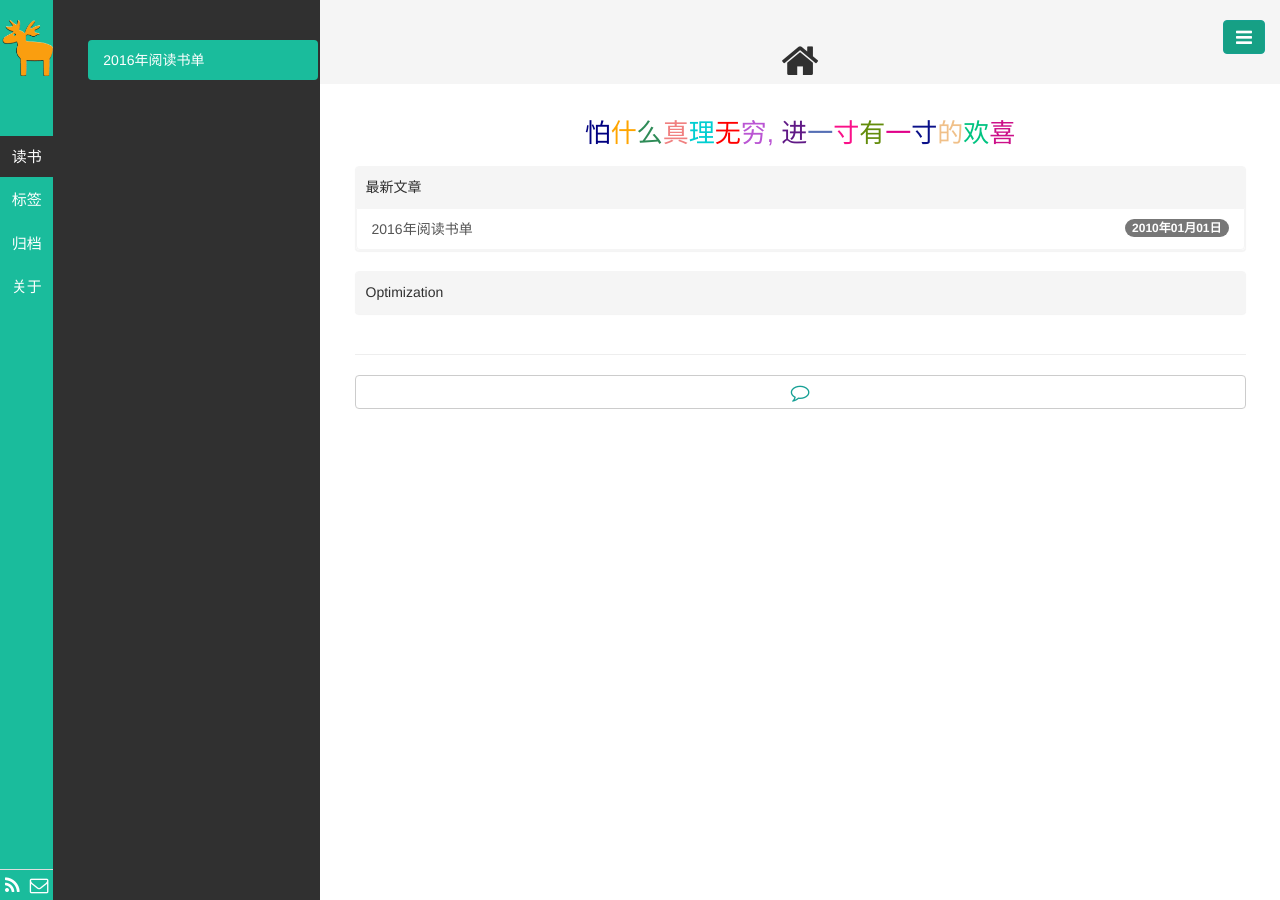
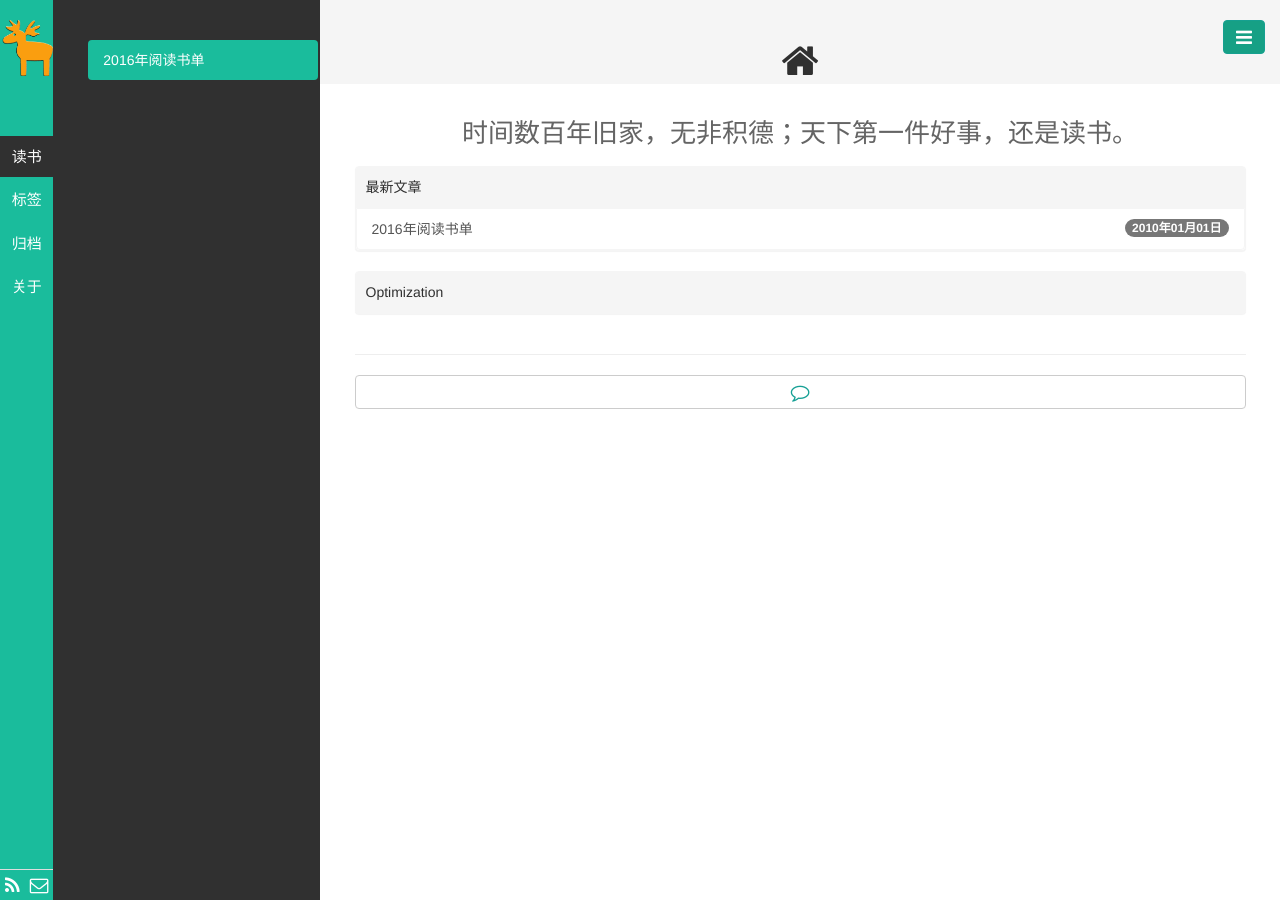
Before and after one commit to mathesse/mathesse.github.io, a Jekyll site: the page built from index.html, in a window 1280 px wide. Built offline with Jekyll 4.4.1, drawn with Linux system fonts in a browser that asks for light colours; the list of posts is cut into pages by our own code.

Commit message:
Update index.html

```diff
--- a/index.html
+++ b/index.html
@@ -4,7 +4,7 @@
 titlename: 首页
 ---
 <!--<br>-->
-<center><h3><font color="#000080">怕</font><font color="#FFA500">什</font><font color="#2E8B57">么</font><font color="#F08080">真</font><font color="#00CED1">理</font><font color="red">无</font><font color="#BA55D3">穷, </font><font color="#601986">进</font><font color="#556fb5">一</font><font color="#fa1089">寸</font><font color="#638c0b">有</font><font color="#e00089">一</font><font color="#0a1089">寸</font><font color="#f0c089">的</font><font color="#00c380">欢</font><font color="#cc1089">喜</font></h3></center>
+<center><h3>时间数百年旧家，无非积德；天下第一件好事，还是读书。</h3></center>
 <div class="row">
   <div class="col-md-12">
     <div class="panel panel-primary">
```
